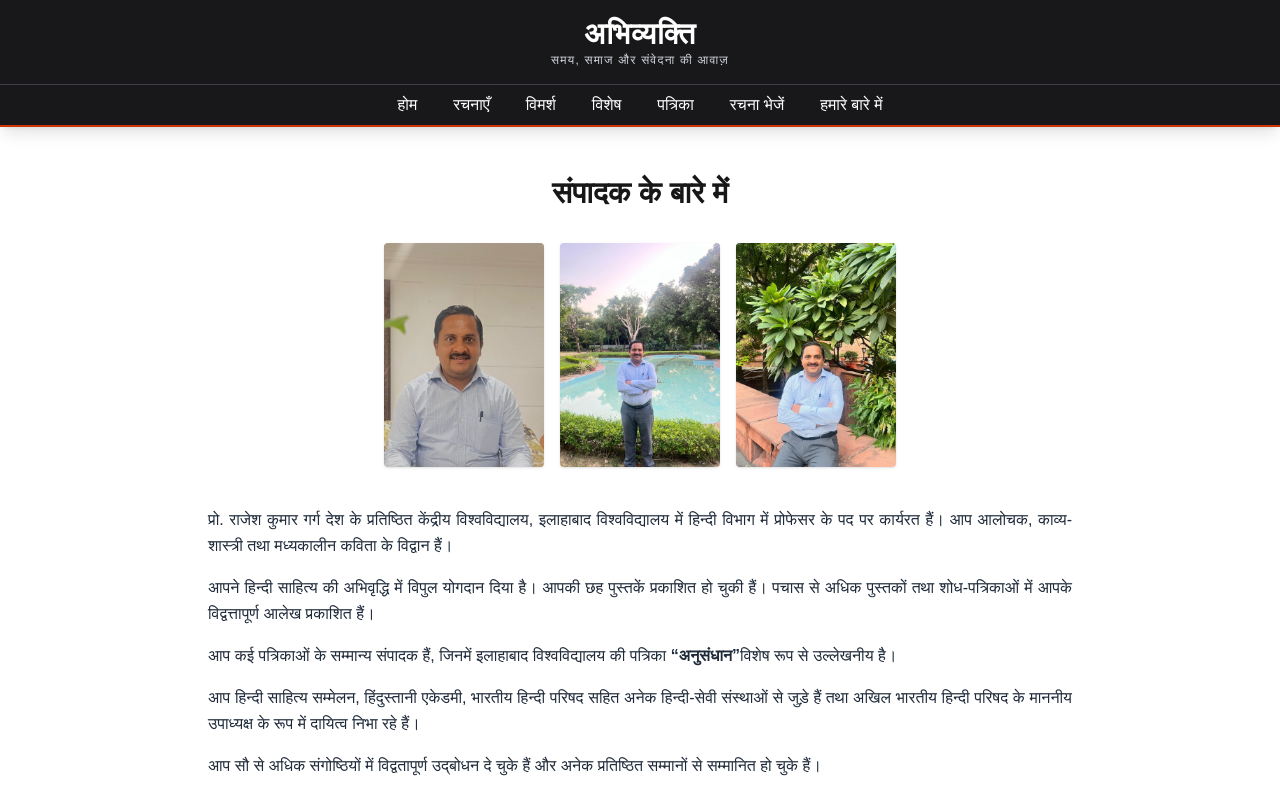
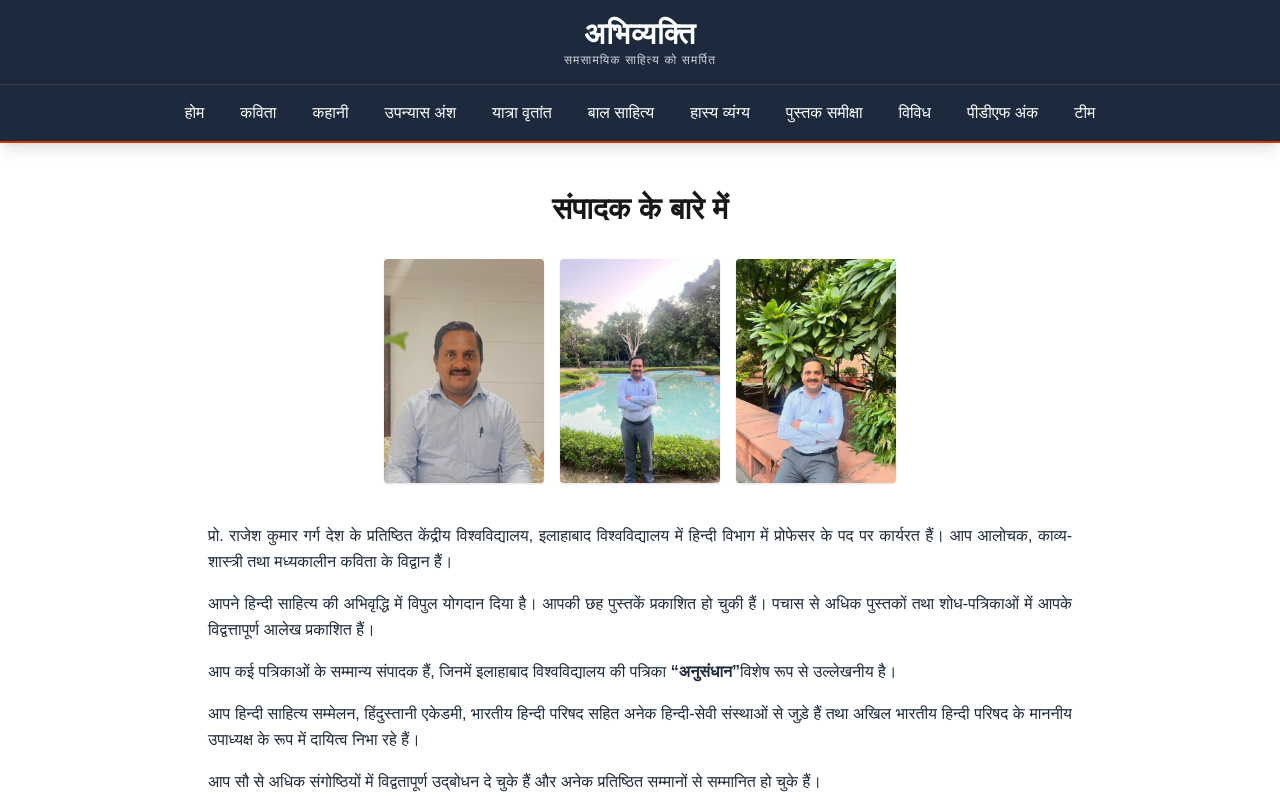
Before and after one commit to kp1153/abhivyakti, a Next.js app: page /about-editor in a window 1280 px wide. Shown: the top 800 px of the page. Built offline with nearby package versions, Linux system fonts and the light colour scheme.

Commit message:
force deploy

```diff
--- a/app/layout.js
+++ b/app/layout.js
@@ -15,11 +15,11 @@ const geistMono = Geist_Mono({
 });
 
 export const metadata = {
-  title: "माध्यम — हिन्दी साहित्यिक एवं शोध पत्रिका",
+  title: "अभिव्यक्ति — हिन्दी साहित्यिक एवं शोध पत्रिका",
   description:
-    "माध्यम — हिन्दी साहित्य सम्मेलन, प्रयाग की प्रतिष्ठित साहित्यिक एवं शोध पत्रिका। कविता, कहानी, आलोचना, उपन्यास, वैचारिकी और साहित्यिक गतिविधियों का प्रामाणिक संग्रह।",
+    "अभिव्यक्ति — हिन्दी साहित्य सम्मेलन, प्रयाग की प्रतिष्ठित साहित्यिक एवं शोध पत्रिका। कविता, कहानी, आलोचना, उपन्यास, वैचारिकी और साहित्यिक गतिविधियों का प्रामाणिक संग्रह।",
   keywords: [
-    "माध्यम पत्रिका",
+    "अभिव्यक्ति पत्रिका",
     "हिन्दी साहित्य सम्मेलन प्रयाग",
     "हिन्दी साहित्यिक पत्रिका",
     "आलोचना",
@@ -33,7 +33,7 @@ export const metadata = {
   publisher: "Hindi Sahitya Sammelan, Prayag",
   metadataBase: new URL("https://www.web-developer-kp.com/"),
   openGraph: {
-    title: "माध्यम — हिन्दी साहित्यिक पत्रिका",
+    title: "अभिव्यक्ति — हिन्दी साहित्यिक पत्रिका",
     description:
       "कविता, कहानी, आलोचना, वैचारिकी, उपन्यास और साहित्यिक शोध का विश्वसनीय मंच।",
     type: "website",
--- a/components/Navbar.js
+++ b/components/Navbar.js
@@ -5,82 +5,23 @@ import { useState } from "react";
 
 export default function Navbar() {
   const [isOpen, setIsOpen] = useState(false);
-  const [openIndex, setOpenIndex] = useState(null);
 
   const menu = [
     { title: "होम", href: "/" },
-
-    {
-      title: "रचनाएँ",
-      children: [
-        {
-          title: "कविता",
-          children: [
-            { title: "नई कविताएँ", href: "/poetry/new" },
-            { title: "ग़ज़ल", href: "/poetry/ghazal" },
-            { title: "गीत / नवगीत", href: "/poetry/song" },
-            { title: "प्रयोगधर्मी", href: "/poetry/experimental" },
-          ],
-        },
-        {
-          title: "कहानी",
-          children: [
-            { title: "लघुकथा", href: "/story/short-short" },
-            { title: "कहानी", href: "/story/short" },
-            { title: "लंबी कहानी", href: "/story/long" },
-          ],
-        },
-        { title: "उपन्यास अंश", href: "/novel-extracts" },
-      ],
-    },
-
-    {
-      title: "विमर्श",
-      children: [
-        { title: "आलोचना", href: "/criticism" },
-        { title: "पुस्तक समीक्षा", href: "/reviews" },
-        { title: "वैचारिक लेख", href: "/essays" },
-      ],
-    },
-
-    {
-      title: "विशेष",
-      children: [
-        { title: "अनुवाद", href: "/translation" },
-        { title: "स्त्री स्वर", href: "/stree-swar" },
-        { title: "युवा अभिव्यक्ति", href: "/young-writers" },
-        { title: "संस्मरण", href: "/memoir" },
-        { title: "साक्षात्कार", href: "/interview" },
-      ],
-    },
-
-    {
-      title: "पत्रिका",
-      children: [
-        { title: "वर्तमान अंक (वेब)", href: "/current-issue" },
-
-        {
-          title: "PDF अंक",
-          children: [
-            {
-              title: "प्रवेशांक – मार्च 2026",
-              href: "/pdf/2026/praveshank-march",
-            },
-          ],
-        },
-
-        { title: "पुरालेख (वेब)", href: "/archives" },
-        { title: "संपादकीय", href: "/editorial" },
-      ],
-    },
-
-    { title: "रचना भेजें", href: "/submit" },
-    { title: "हमारे बारे में", href: "/about" },
+    { title: "कविता", href: "/category/kavita-ghazal" },
+    { title: "कहानी", href: "/category/kahani" },
+    { title: "उपन्यास अंश", href: "/category/upanyas-ansh" },
+    { title: "यात्रा वृतांत", href: "/category/yatra-vritant" },
+    { title: "बाल साहित्य", href: "/category/bal-sahitya" },
+    { title: "हास्य व्यंग्य", href: "/category/hasya-vyangya" },
+    { title: "पुस्तक समीक्षा", href: "/category/pustak-samiksha" },
+    { title: "विविध", href: "/category/vividh" },
+    { title: "पीडीएफ अंक", href: "/pdf" },
+    { title: "टीम", href: "/team" },
   ];
 
   return (
-    <header className="sticky top-0 z-50 bg-zinc-900 border-b-2 border-orange-700 shadow-lg">
-      {/* Top Bar */}
+    <header className="z-50 bg-slate-800 border-b-2 border-orange-700 shadow-lg">
       <nav className="max-w-7xl mx-auto px-4 py-4 flex items-center justify-between">
         <button
           className="lg:hidden text-2xl font-bold text-white"
@@ -95,127 +36,37 @@ export default function Navbar() {
             अभिव्यक्ति
           </div>
           <div className="text-xs tracking-widest text-gray-300">
-            समय, समाज और संवेदना की आवाज़
+            समसामयिक साहित्य को समर्पित
           </div>
         </Link>
       </nav>
 
-      {/* Desktop Menu */}
       <div className="hidden lg:flex justify-center border-t border-zinc-700">
-        <ul className="flex gap-1 py-2">
-          {menu.map((item, i) =>
-            item.children ? (
-              <li key={i} className="relative group">
-                <span className="cursor-pointer px-4 py-2 font-medium text-white hover:bg-zinc-800 rounded-md">
-                  {item.title}
-                </span>
-
-                <ul className="absolute left-0 top-full hidden group-hover:block bg-zinc-800 shadow-xl rounded-md min-w-[260px]">
-                  {item.children.map((child, j) =>
-                    child.children ? (
-                      <li key={j} className="px-4 py-2">
-                        <div className="font-semibold text-white">{child.title}</div>
-                        <ul className="ml-3 mt-1">
-                          {child.children.map((sub, k) => (
-                            <li key={k}>
-                              <Link
-                                href={sub.href}
-                                className="block py-1 text-sm text-gray-300 hover:underline"
-                              >
-                                {sub.title}
-                              </Link>
-                            </li>
-                          ))}
-                        </ul>
-                      </li>
-                    ) : (
-                      <li key={j}>
-                        <Link
-                          href={child.href}
-                          className="block px-4 py-2 text-white hover:bg-zinc-700"
-                        >
-                          {child.title}
-                        </Link>
-                      </li>
-                    )
-                  )}
-                </ul>
-              </li>
-            ) : (
-              <li key={i}>
-                <Link
-                  href={item.href}
-                  className="px-4 py-2 font-medium text-white hover:bg-zinc-800 rounded-md"
-                >
-                  {item.title}
-                </Link>
-              </li>
-            )
-          )}
+        <ul className="flex gap-1 py-2 flex-wrap">
+          {menu.map((item, i) => (
+            <li key={i}>
+              <Link
+                href={item.href}
+                className="px-4 py-2 font-medium text-white hover:bg-zinc-800 rounded-md block"
+              >
+                {item.title}
+              </Link>
+            </li>
+          ))}
         </ul>
       </div>
 
-      {/* Mobile Menu */}
       {isOpen && (
         <div className="lg:hidden border-t border-zinc-700 bg-zinc-900 px-4 py-4">
           {menu.map((item, i) => (
-            <div key={i} className="mb-2">
-              {item.children ? (
-                <>
-                  <button
-                    className="w-full text-left font-semibold py-2 text-white"
-                    onClick={() =>
-                      setOpenIndex(openIndex === i ? null : i)
-                    }
-                  >
-                    {item.title}
-                  </button>
-
-                  {openIndex === i && (
-                    <div className="ml-4 space-y-1">
-                      {item.children.map((child, j) =>
-                        child.children ? (
-                          <div key={j}>
-                            <div className="font-medium text-white">
-                              {child.title}
-                            </div>
-                            <div className="ml-3">
-                              {child.children.map((sub, k) => (
-                                <Link
-                                  key={k}
-                                  href={sub.href}
-                                  onClick={() => setIsOpen(false)}
-                                  className="block text-sm py-1 text-gray-300"
-                                >
-                                  {sub.title}
-                                </Link>
-                              ))}
-                            </div>
-                          </div>
-                        ) : (
-                          <Link
-                            key={j}
-                            href={child.href}
-                            onClick={() => setIsOpen(false)}
-                            className="block py-1 text-white"
-                          >
-                            {child.title}
-                          </Link>
-                        )
-                      )}
-                    </div>
-                  )}
-                </>
-              ) : (
-                <Link
-                  href={item.href}
-                  onClick={() => setIsOpen(false)}
-                  className="block font-semibold py-2 text-white"
-                >
-                  {item.title}
-                </Link>
-              )}
-            </div>
+            <Link
+              key={i}
+              href={item.href}
+              onClick={() => setIsOpen(false)}
+              className="block font-semibold py-2 text-white hover:bg-zinc-800 rounded"
+            >
+              {item.title}
+            </Link>
           ))}
         </div>
       )}
```
